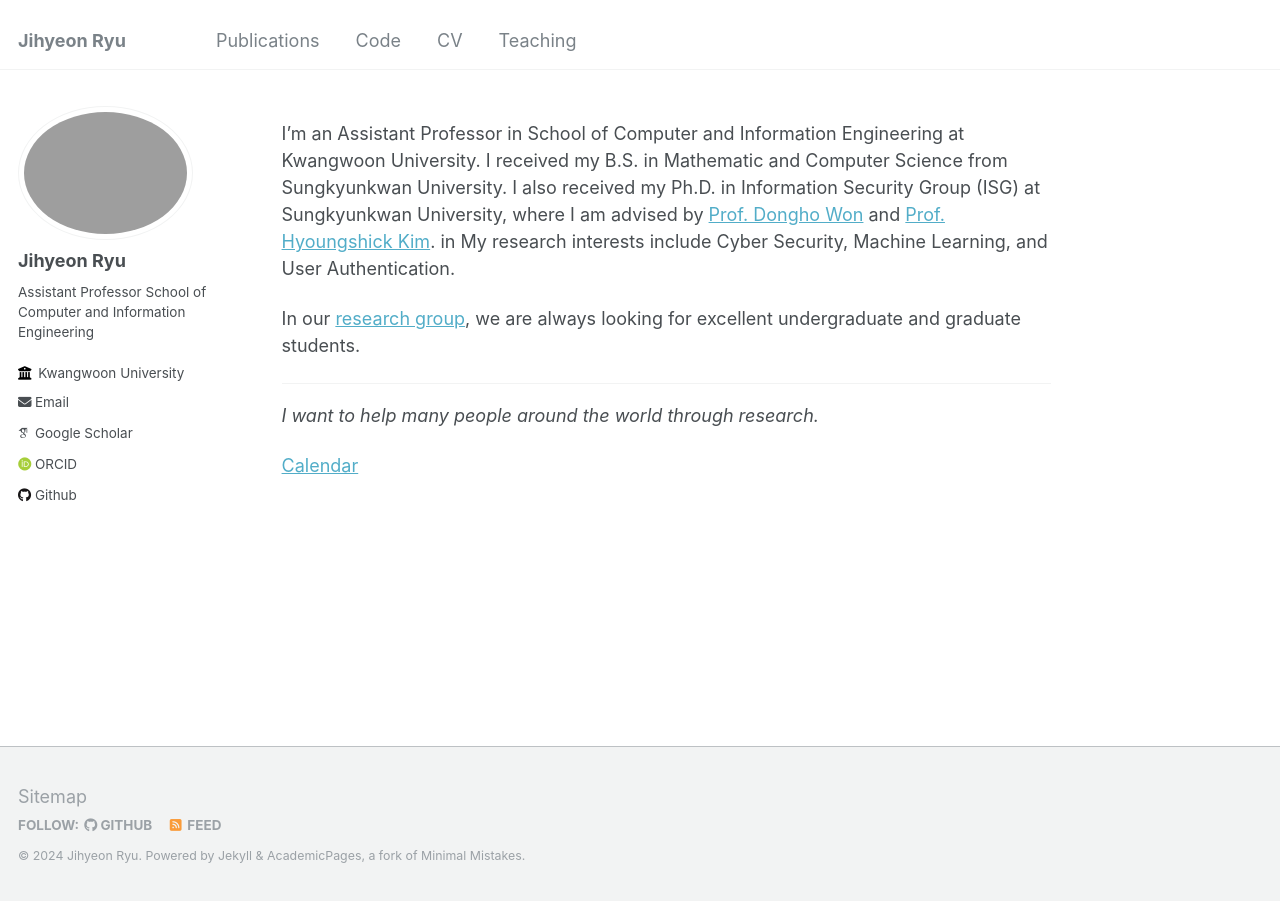
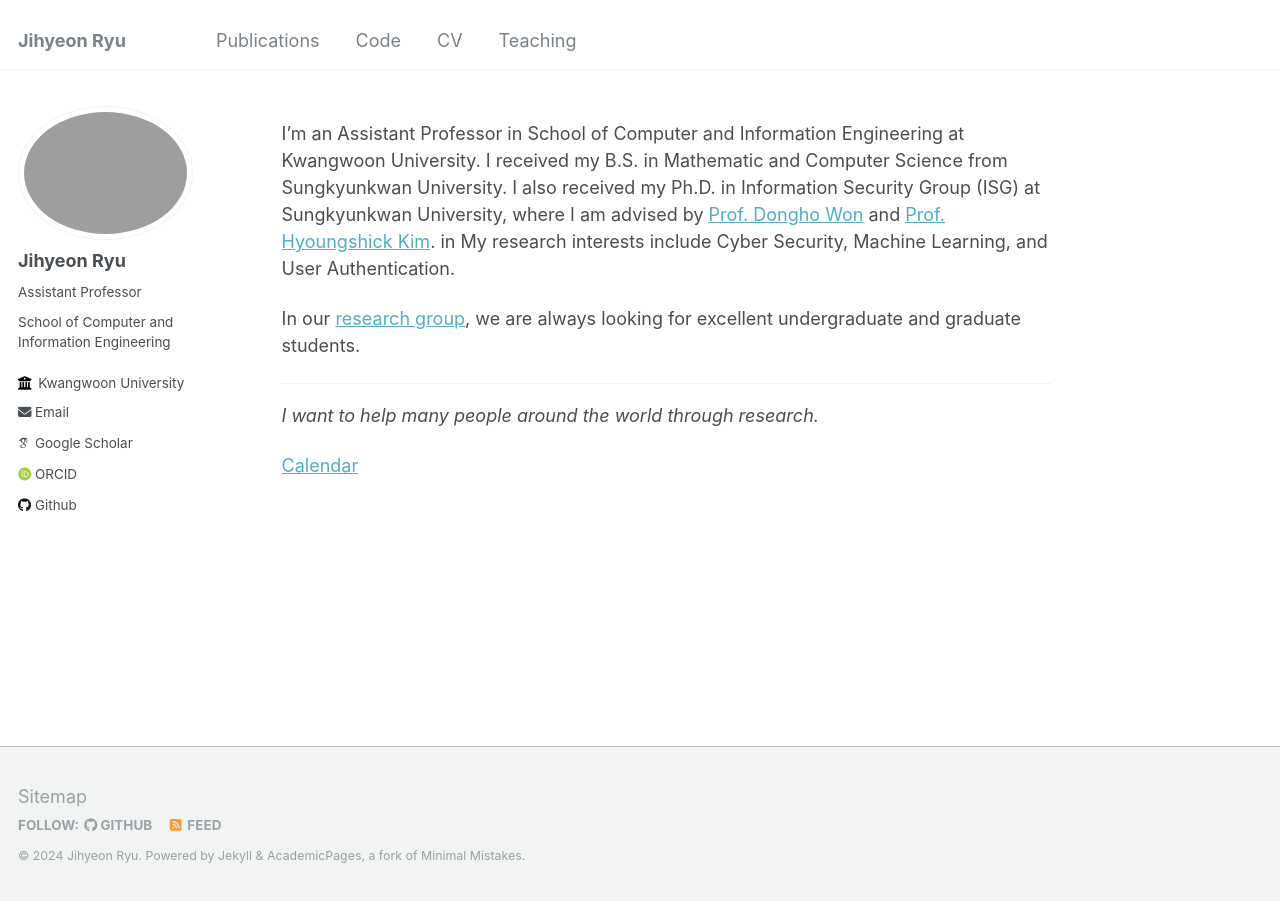
Before and after one commit to junsix/junsix.github.io, a Jekyll site: the page built from _pages/about.md, in a window 1280 px wide. Built offline with Jekyll 4.4.1, drawn with Linux system fonts in a browser that asks for light colours; some web fonts are replaced; part of the change alters nothing that is shown.

```diff
--- a/_config.yml
+++ b/_config.yml
@@ -23,8 +23,8 @@ author:
   # Biographic information
   avatar           : "profile.jpg"
   name             : "Jihyeon Ryu"
-  pronouns         : # example: "she/her"
-  bio              : "Assistant Professor\n School of Computer and Information Engineering"
+  pronouns         : "Assistant Professor"
+  bio              : "School of Computer and Information Engineering"
   employer         : "Kwangwoon University"
   uri              : # URL
   email            : "jhryu@kw.ac.kr"
```
